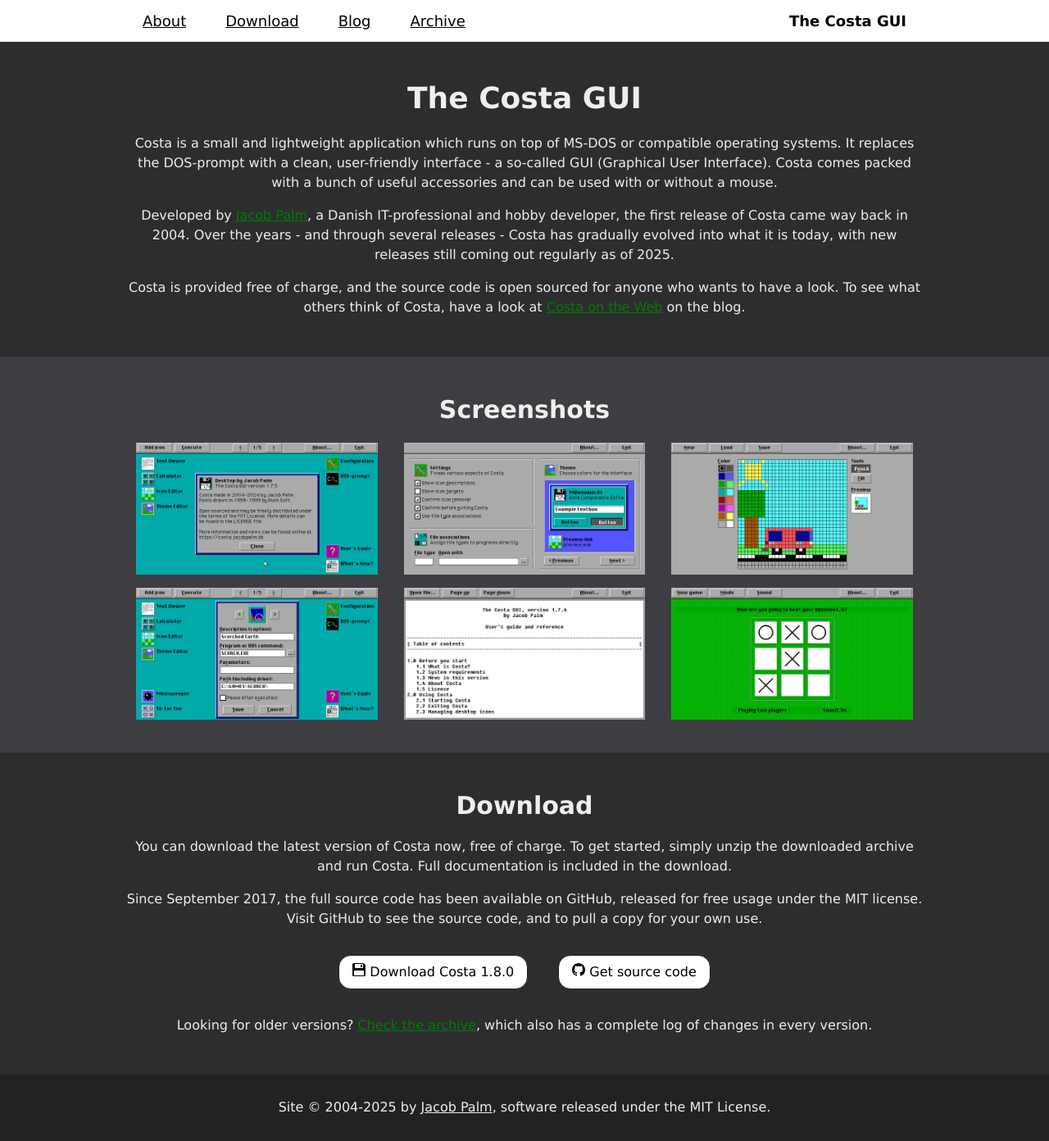
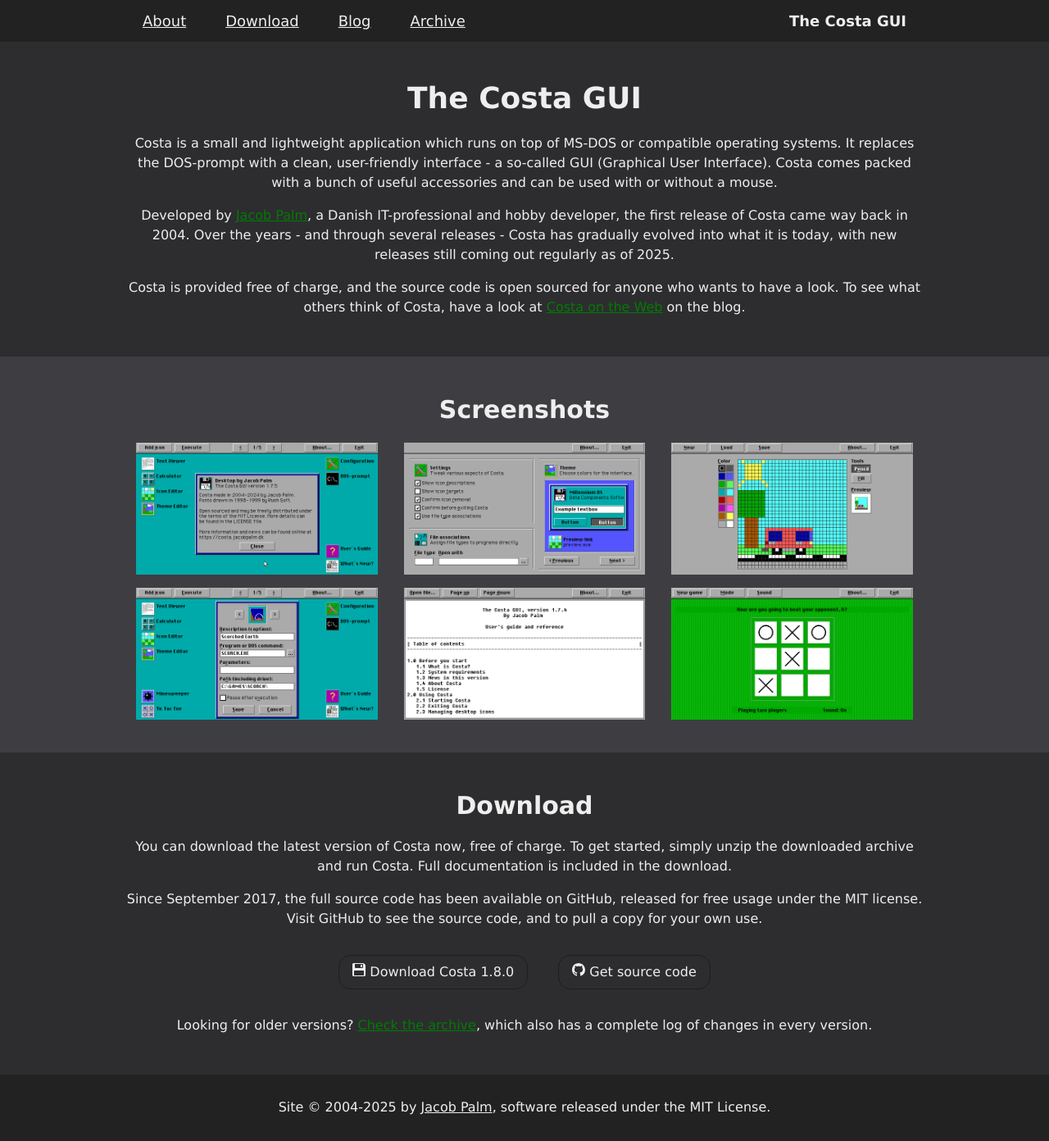
Before and after one commit to jacobpalm/costa.jacobpalm.dk, a Jekyll site: the page built from index.html, in a window 1280 px wide. Shown: the whole page at 82% size. Built offline with Jekyll 4.4.1, drawn with Linux system fonts in a browser that asks for light colours; nearby versions of some CDN libraries; library files that are not in the unit come from our copies.

Commit message:
Color tweaks

```diff
--- a/_includes/archivelist.html
+++ b/_includes/archivelist.html
@@ -37,7 +37,7 @@
 						{% unless page.unavailable %}
 							<p>&nbsp;</p>
 							<div class="w3-center">
-								<a class="w3-button  w3-white w3-hover-black" href="{{ site.baseURL }}/downloads/costa{{ page.title | remove: '.' }}.zip">
+								<a class="w3-button" href="{{ site.baseURL }}/downloads/costa{{ page.title | remove: '.' }}.zip">
 									<svg xmlns="http://www.w3.org/2000/svg" width="16" height="16" fill="currentColor" class="bi bi-floppy2-fill" viewBox="0 0 16 16">
 										<path d="M12 2h-2v3h2z"/>
 										<path d="M1.5 0A1.5 1.5 0 0 0 0 1.5v13A1.5 1.5 0 0 0 1.5 16h13a1.5 1.5 0 0 0 1.5-1.5V2.914a1.5 1.5 0 0 0-.44-1.06L14.147.439A1.5 1.5 0 0 0 13.086 0zM4 6a1 1 0 0 1-1-1V1h10v4a1 1 0 0 1-1 1zM3 9h10a1 1 0 0 1 1 1v5H2v-5a1 1 0 0 1 1-1"/>
--- a/_layouts/default.html
+++ b/_layouts/default.html
@@ -21,29 +21,29 @@
 <body id="sitetop">
 
 <!-- Navbar desktop -->
-<div class="w3-bar w3-mobile w3-white w3-card w3-large w3-hide-medium w3-hide-small hidden-print">
+<div class="w3-bar w3-mobile menubar w3-card w3-large w3-hide-medium w3-hide-small hidden-print">
     <div class="w3-content">
-        <a href="{{ site.baseURL }}/index.html#about" class="w3-bar-item w3-padding-large w3-white w3-hover-black w3-mobile">About</a>
-        <a href="{{ site.baseURL }}/index.html#downloads" class="w3-bar-item w3-padding-large w3-white w3-hover-black w3-mobile">Download</a>
-        <a href="{{ site.baseURL }}/blog/" class="w3-bar-item w3-padding-large w3-white w3-hover-black w3-mobile">Blog</a>
-        <a href="{{ site.baseURL }}/archive.html" class="w3-bar-item w3-padding-large w3-white w3-hover-black w3-mobile">Archive</a>
+        <a href="{{ site.baseURL }}/index.html#about" class="w3-bar-item w3-padding-large w3-mobile">About</a>
+        <a href="{{ site.baseURL }}/index.html#downloads" class="w3-bar-item w3-padding-large w3-mobile">Download</a>
+        <a href="{{ site.baseURL }}/blog/" class="w3-bar-item w3-padding-large w3-mobile">Blog</a>
+        <a href="{{ site.baseURL }}/archive.html" class="w3-bar-item w3-padding-large w3-mobile">Archive</a>
         <div class="topnav-right">
-            <a href="{{ site.baseURL }}" class="w3-bar-item w3-padding-large w3-white w3-hover-black w3-mobile sitetitle">{{ site.title }}</a>
+            <a href="{{ site.baseURL }}" class="w3-bar-item w3-padding-large w3-mobile sitetitle">{{ site.title }}</a>
         </div>
     </div>
 </div>
 
 <!-- Navbar mobile -->
-<div class="w3-bar-block w3-mobile w3-white w3-card w3-large w3-hide-large hidden-print">
+<div class="w3-bar-block w3-mobile menubar w3-card w3-large w3-hide-large hidden-print">
     <div class="w3-content">
-        <a href="{{ site.baseURL }}" class="w3-padding-large w3-white w3-hover-black sitetitle">{{ site.title }}</a>
-        <a href="javascript:void(0)" class="w3-padding-large w3-white w3-hover-black w3-right" style="text-decoration: none;" onclick="toggleMenu()">&#9776;</a>
+        <a href="{{ site.baseURL }}" class="w3-padding-large sitetitle">{{ site.title }}</a>
+        <a href="javascript:void(0)" class="w3-padding-large w3-right" style="text-decoration: none;" onclick="toggleMenu()">&#9776;</a>
         <div id="mobilemenu" class="w3-hide">
-            <a href="{{ site.baseURL }}/index.html#about" class="w3-bar-item w3-padding-large w3-white w3-hover-black w3-mobile">About</a>
-            <a href="{{ site.baseURL }}/index.html#downloads" class="w3-bar-item w3-padding-large w3-white w3-hover-black w3-mobile">Download</a>
-            <a href="{{ site.baseURL }}/blog/" class="w3-bar-item w3-padding-large w3-white w3-hover-black w3-mobile">Blog</a>
-            <a href="{{ site.baseURL }}/develop/" class="w3-bar-item w3-padding-large w3-white w3-hover-black w3-mobile">Development</a>
-            <a href="{{ site.baseURL }}/archive.html" class="w3-bar-item w3-padding-large w3-white w3-hover-black w3-mobile">Archive</a>
+            <a href="{{ site.baseURL }}/index.html#about" class="w3-bar-item w3-padding-large w3-mobile">About</a>
+            <a href="{{ site.baseURL }}/index.html#downloads" class="w3-bar-item w3-padding-large w3-mobile">Download</a>
+            <a href="{{ site.baseURL }}/blog/" class="w3-bar-item w3-padding-large w3-mobile">Blog</a>
+            <a href="{{ site.baseURL }}/develop/" class="w3-bar-item w3-padding-large w3-mobile">Development</a>
+            <a href="{{ site.baseURL }}/archive.html" class="w3-bar-item w3-padding-large w3-mobile">Archive</a>
         </div>
     </div>
 </div>
--- a/assets/custom.css
+++ b/assets/custom.css
@@ -46,6 +46,21 @@
 footer {
     color: #eee;
     background-color: #222;
+}
+
+.menubar {
+    color: #eee;
+    background-color: #222;
+}
+
+.menubar a {
+    color: #eee;
+    background-color: #222;
+}
+
+.menubar a:hover {
+    color: #222;
+    background-color: #eee;
 }
 
 footer a {
--- a/blog/index.html
+++ b/blog/index.html
@@ -46,7 +46,7 @@
 {% assign maxpage = paginator.page | plus: 3 %}
 {% assign minshown = false %}
 {% assign maxshown = false %}
-<div class="w3-row-padding darkcolor w3-padding-32 w3-container w3-center {% cycle 'lightcolor', 'darkcolor' %}">
+<div class="w3-row-padding w3-padding-32 w3-container w3-center {% cycle 'lightcolor', 'darkcolor' %}">
     <div class="w3-content">
 
         <div class="w3-bar w3-border w3-white">
--- a/index.html
+++ b/index.html
@@ -37,14 +37,14 @@
     <p>Since September 2017, the full source code has been available on GitHub, released for free usage under the MIT license.
         Visit GitHub to see the source code, and to pull a copy for your own use.</p>
     <p>
-        <a class="w3-button w3-white w3-hover-black w3-margin" href="{{ site.baseURL }}/downloads/costa{{ newestversion.title | remove: '.' }}.zip">
+        <a class="w3-button w3-margin" href="{{ site.baseURL }}/downloads/costa{{ newestversion.title | remove: '.' }}.zip">
           <svg xmlns="http://www.w3.org/2000/svg" width="16" height="16" fill="currentColor" class="bi bi-floppy2-fill" viewBox="0 0 16 16">
 						<path d="M12 2h-2v3h2z"/>
 						<path d="M1.5 0A1.5 1.5 0 0 0 0 1.5v13A1.5 1.5 0 0 0 1.5 16h13a1.5 1.5 0 0 0 1.5-1.5V2.914a1.5 1.5 0 0 0-.44-1.06L14.147.439A1.5 1.5 0 0 0 13.086 0zM4 6a1 1 0 0 1-1-1V1h10v4a1 1 0 0 1-1 1zM3 9h10a1 1 0 0 1 1 1v5H2v-5a1 1 0 0 1 1-1"/>
 					</svg>
           Download Costa {{ newestversion.title }}
         </a>
-        <a class="w3-button w3-white w3-hover-black w3-margin" href="https://github.com/jacobpalm/costa/">
+        <a class="w3-button w3-margin" href="https://github.com/jacobpalm/costa/">
           <svg xmlns="http://www.w3.org/2000/svg" width="16" height="16" fill="currentColor" class="bi bi-github" viewBox="0 0 16 16">
             <path d="M8 0C3.58 0 0 3.58 0 8c0 3.54 2.29 6.53 5.47 7.59.4.07.55-.17.55-.38 0-.19-.01-.82-.01-1.49-2.01.37-2.53-.49-2.69-.94-.09-.23-.48-.94-.82-1.13-.28-.15-.68-.52-.01-.53.63-.01 1.08.58 1.23.82.72 1.21 1.87.87 2.33.66.07-.52.28-.87.51-1.07-1.78-.2-3.64-.89-3.64-3.95 0-.87.31-1.59.82-2.15-.08-.2-.36-1.02.08-2.12 0 0 .67-.21 2.2.82.64-.18 1.32-.27 2-.27s1.36.09 2 .27c1.53-1.04 2.2-.82 2.2-.82.44 1.1.16 1.92.08 2.12.51.56.82 1.27.82 2.15 0 3.07-1.87 3.75-3.65 3.95.29.25.54.73.54 1.48 0 1.07-.01 1.93-.01 2.2 0 .21.15.46.55.38A8.01 8.01 0 0 0 16 8c0-4.42-3.58-8-8-8"/>
           </svg>
```
